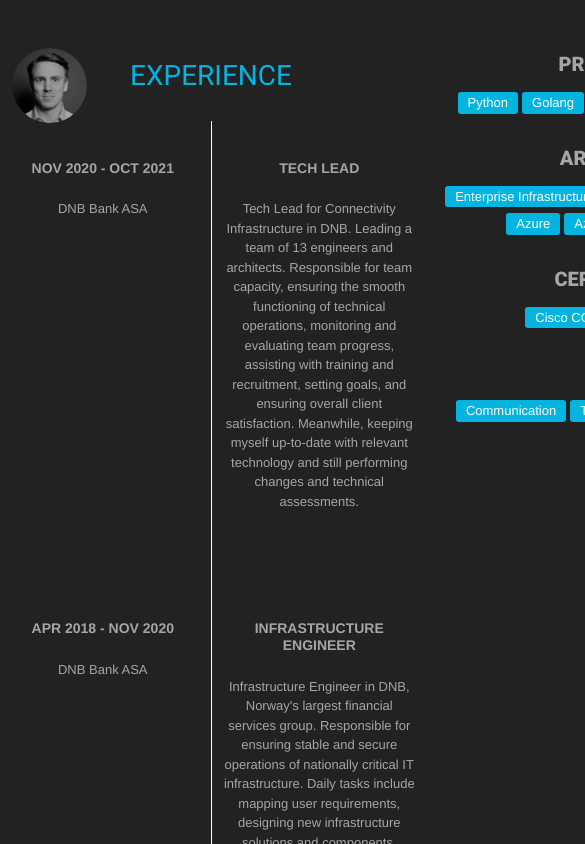
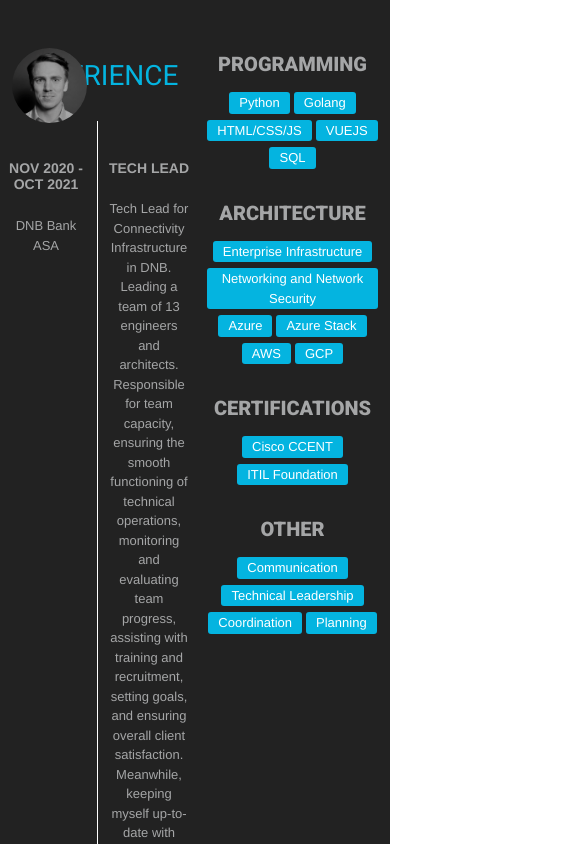
Before and after one commit to tirrrred/personalwebsite, a Vue app: page /cv in a window 390 px wide. Shown: the top 844 px of the page, 585 px wide, since content can reach past the window. Built offline with nearby package versions, Linux system fonts and the light colour scheme.

Commit message:
mod mobile responsiveness @ cv.vue + vue router in aboueme.vue

```diff
--- a/src/App.vue
+++ b/src/App.vue
@@ -214,7 +214,7 @@ export default {
     line-height: 30px;
     display: inline-block;
     vertical-align: middle;
-    user-select: none;
+    user-select: all;
     cursor: default;
     &.tb-header {
       height: 20vh;
--- a/src/views/AboutMe.vue
+++ b/src/views/AboutMe.vue
@@ -15,7 +15,7 @@
           and experience at designing, implementing, and operating enterprise infrastructure have provided a solid technical foundation. Leadership roles in both the
           Armed Forces and DNB have sparked my love for leadership and people.
           <br><br>
-          <p class="small"><span class="contrast-blue">psst:</span> <a href="/cv" rel="noopener noreferrer">Here is the TL;DR version for the lazy people (like me)</a></p>
+          <p class="small"><span class="contrast-blue">psst:</span> <router-link to="/cv">Here is the TL;DR version for the lazy people (like me)</router-link></p>
         </b-container>
       </b-container>
     </b-container>
--- a/src/views/CV.vue
+++ b/src/views/CV.vue
@@ -153,6 +153,7 @@ export default {
     background-color: rgb(34, 34, 34);
     min-height: 50vh;
     color: white;
+    border-radius: 70px;
 }
 
 .col {
@@ -219,14 +220,18 @@ ul, ol {
 }
 
 @media only screen and (max-width: 600px) {
-  #container-md {
-      height: 100%;
-      width: 100vh;
-      padding: 0;
-  }
-  #cv-page {
+//   #container-md {
+//       height: 100%;
+//       width: 100vh;
+//       padding: 0;
+//       border-radius: 0px;
+//   }
+  #cv-page, #container-md {
       padding: 0;
       margin: 0;
   }
+  .cv-section {
+      border-radius: initial;
+  }
 }
 </style>
```
